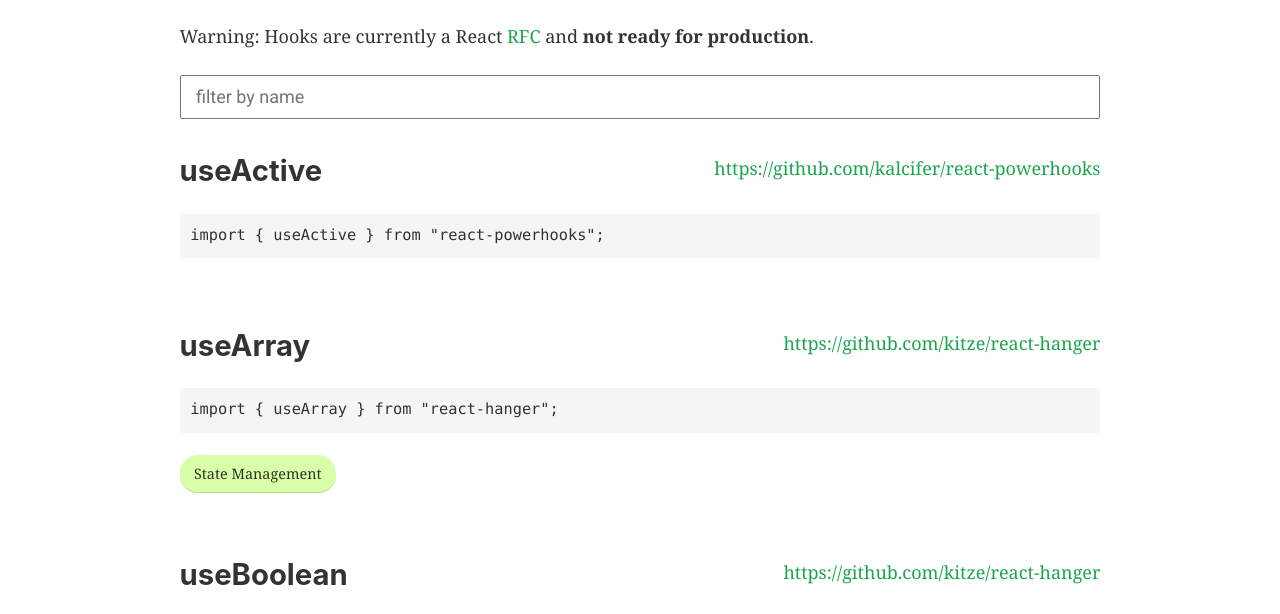
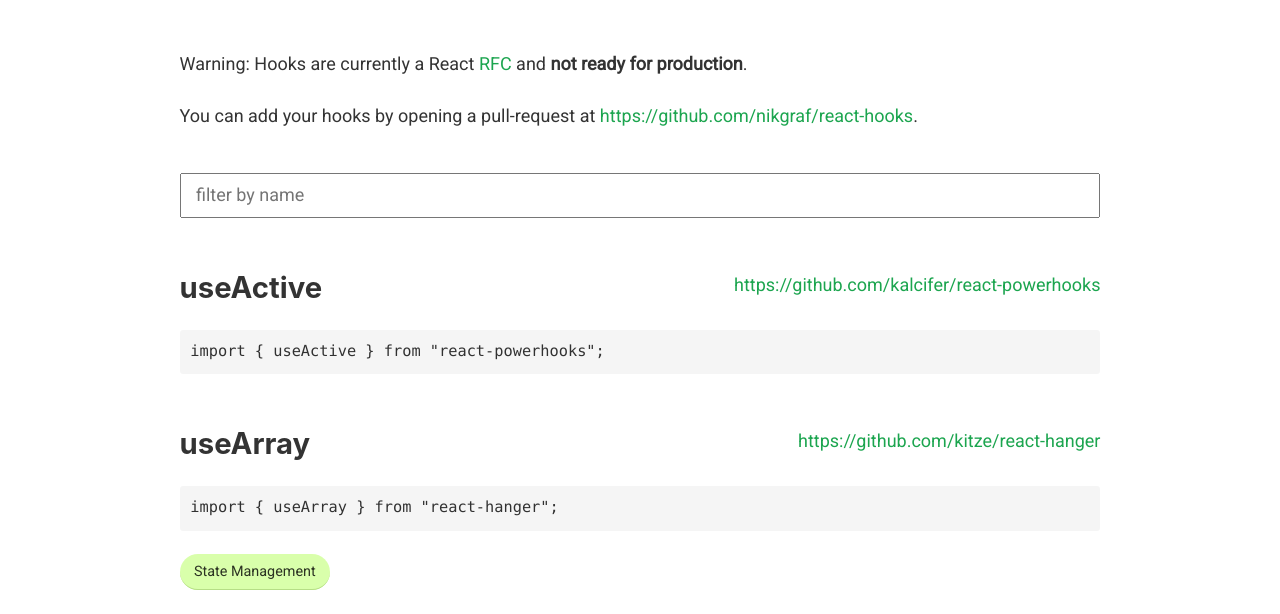
Before and after one commit to PuppyPaduk2/react-hooks, a Gatsby site in the folder site/: page / in a window 1280 px wide. Shown: the part 100-714 px from the top of the page. Built offline with nearby package versions, Linux system fonts and the light colour scheme; Gatsby itself is replaced by a stand-in of ours.

Commit message:
improve styles and add info

```diff
--- a/site/src/components/layout.css
+++ b/site/src/components/layout.css
@@ -202,6 +202,7 @@ html {
 body {
   color: hsla(0, 0%, 0%, 0.8);
   font-family: georgia, serif;
+  font-family: 'Roboto', sans-serif;
   font-weight: normal;
   word-wrap: break-word;
   font-kerning: normal;
--- a/site/src/pages/index.js
+++ b/site/src/pages/index.js
@@ -13,7 +13,7 @@ function compare(hookA, hookB) {
 const sortedHooks = hooks.sort(compare);
 
 const Hook = styled.div`
-  margin-bottom: 4rem;
+  margin-bottom: 3rem;
 `;
 
 const RepositoryLink = styled.a`
@@ -35,7 +35,8 @@ const Tag = styled.span`
 
 const FilterInput = styled.input`
   width: 100%;
-  margin-bottom: 2rem;
+  margin-top: 1rem;
+  margin-bottom: 3rem;
   padding: 0.4rem 0.8rem;
   font-family: "Roboto", sans-serif;
 `;
@@ -46,10 +47,17 @@ class IndexPage extends React.Component {
   render() {
     return (
       <Layout>
-        <p>
+        <p style={{ marginTop: '3rem' }}>
           Warning: Hooks are currently a React
           <a href={"https://github.com/reactjs/rfcs/pull/68"}> RFC</a> and{" "}
           <strong>not ready for production</strong>.
+        </p>
+        <p>
+          You can add your hooks by opening a pull-request at{" "}
+          <a href={"https://github.com/nikgraf/react-hooks"}>
+            https://github.com/nikgraf/react-hooks
+          </a>
+          .
         </p>
         <FilterInput
           value={this.state.term}
```
